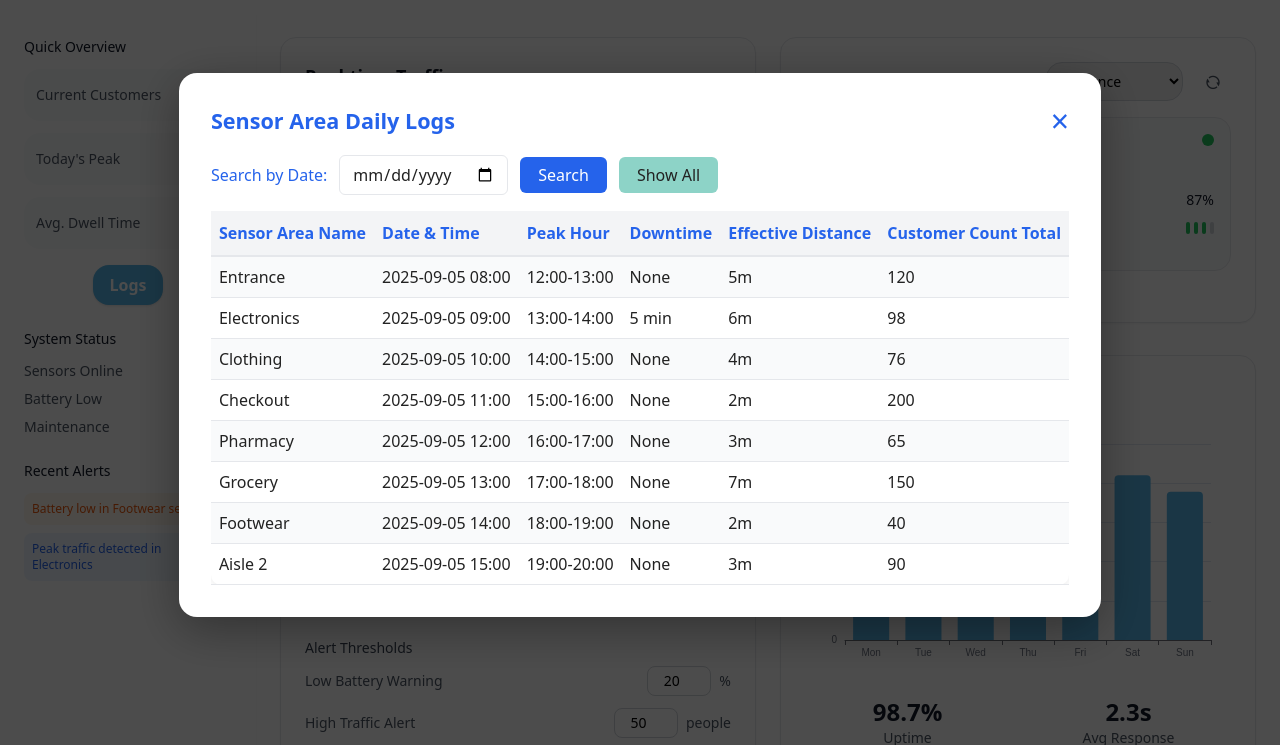
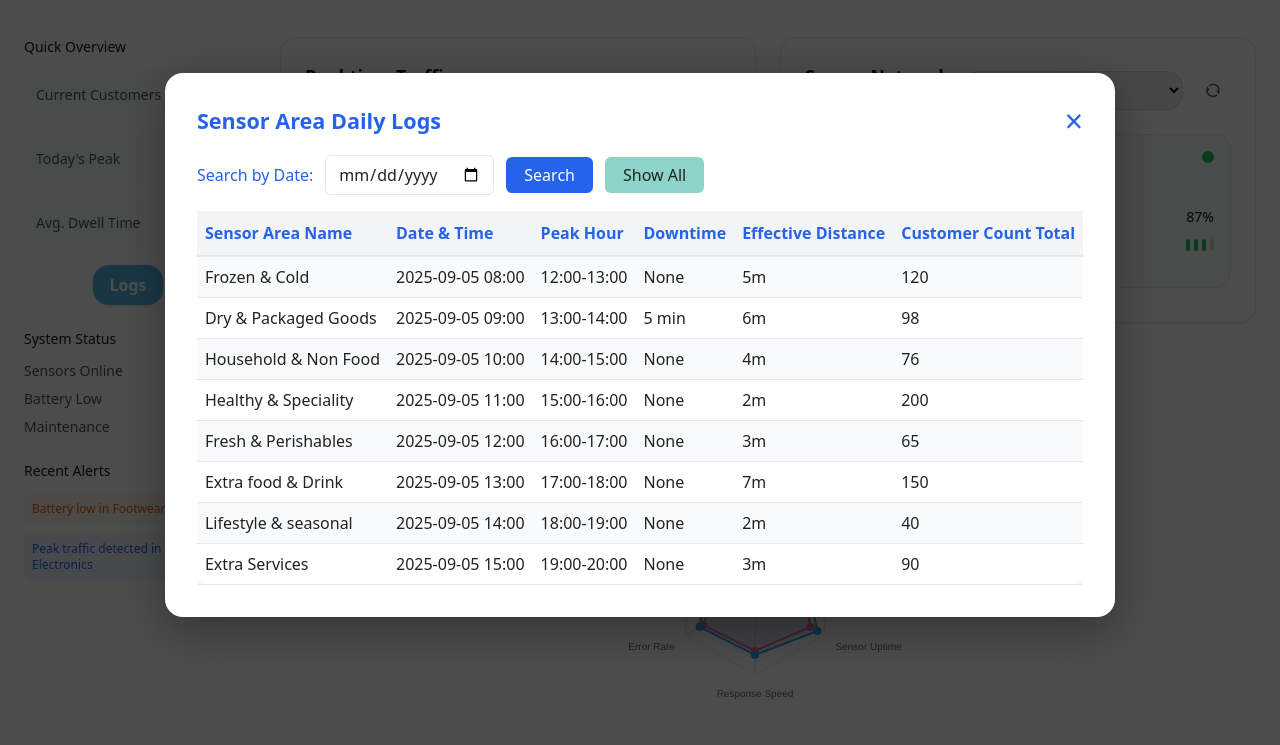
Before and after one commit to ruziwatakundanashe/IoT-Web-application, a plain HTML site: page index.html in a window 1280 px wide. Both pictures are taken after a click on the button "Logs". Shown: the part 55-800 px from the top of the page. Drawn offline with nearby package versions, Linux system fonts and the light colour scheme.

Commit message:
Update index.html

```diff
--- a/index.html
+++ b/index.html
@@ -12,7 +12,46 @@
     <link rel="stylesheet" href="https://cdnjs.cloudflare.com/ajax/libs/remixicon/4.6.0/remixicon.min.css">
     <script src="https://cdnjs.cloudflare.com/ajax/libs/echarts/5.5.0/echarts.min.js"></script>
     <style>
+    /*To  edit for the mobile responsive */
+/* ===== Responsive Dashboard ===== */
+@media (max-width: 768px) {
+  .dashboard {
+    flex-direction: column; /* stack sections vertically */
+  }
+
+  .card {
+    width: 100%;
+    margin-bottom: 15px;
+  }
+
+  #radarChart {
+    max-width: 100% !important;
+    max-height: 300px;
+  }
+}
+
+@media (max-width: 480px) {
+  h1, h2, h3 {
+    font-size: 1rem; /* smaller headings */
+  }
+
+  .card {
+    padding: 10px;
+  }
+
+  #radarChart {
+    max-height: 250px;
+  }
+}
+
+
         :where([class^="ri-"])::before { content: "\f3c2"; }
+        #radarChart {
+  max-width: 400px;
+  max-height: 400px;
+  margin: 0 auto; /* centers it */
+}
+
     </style>
 </head>
         <!-- Header: Application Title -->
@@ -96,13 +135,13 @@
                             <h3 class="text-lg font-semibold text-gray-900">Sensor Network Overview</h3>
                             <div class="flex items-center space-x-3">
                                 <select id="sensorFilter" class="border border-gray-300 rounded-lg px-3 py-2 text-sm pr-8">
-                                    <option value="ENT-01">Entrance</option>
-                                    <option value="ELC-01">Electronics</option>
-                                    <option value="CLO-01">Clothing</option>
-                                    <option value="CHK-01">Checkout</option>
-                                    <option value="PHR-01">Pharmacy</option>
-                                    <option value="GRC-01">Grocery</option>
-                                    <option value="FTW-01">Footwear</option>
+                                    <option value="ENT-01">Frozen  & Cold</option>
+                                    <option value="ELC-01">Dry & Packaged Goods</option>
+                                    <option value="CLO-01">Household & Non Food</option>
+                                    <option value="CHK-01">Healthy & Speciality</option>
+                                    <option value="PHR-01">Fresh & Perishables</option>
+                                    <option value="GRC-01">Extra Food & Drinks</option>
+                                    <option value="FTW-01">Lifestyle & Seasonal</option>
                                 </select>
                                 <button id="refreshBtn" class="text-gray-600 hover:text-gray-900 p-2" type="button">
                                     <div class="w-5 h-5 flex items-center justify-center">
@@ -118,6 +157,13 @@
                 </div>
 
                 <!-- Only one Sensor Configuration and one Analytics section -->
+<!--Edited-------------- -->
+<div class="card" style="max-width: 400px; margin: 20px auto;">
+    <h3>Sensor Performance Radar</h3>
+    <canvas id="radarChart" width="300" height="300"></canvas>
+  </div>
+
+
                 <div class="flex flex-col lg:flex-row gap-6">
                     <div class="bg-white rounded-lg shadow-sm border border-gray-200 p-6 flex-1" id="sensor-config">
                         <div class="flex items-center justify-between mb-4">
@@ -191,7 +237,7 @@
         // Sensor data for cards and charts
         const sensors = {
             'ENT-01': {
-                name: 'Entrance',
+                name: 'Frozen & Cold',
                 battery: '87%',
                 signal: 3,
                 color: 'green',
@@ -199,7 +245,7 @@
                 analytics: [1200, 1350, 1180, 1420, 1680, 2100, 1890]
             },
             'ELC-01': {
-                name: 'Electronics',
+                name: 'Dry & Packaed Foods',
                 battery: '92%',
                 signal: 4,
                 color: 'green',
@@ -207,7 +253,7 @@
                 analytics: [1100, 1200, 1300, 1400, 1500, 1600, 1700]
             },
             'CLO-01': {
-                name: 'Clothing',
+                name: 'Household & Non Food',
                 battery: '80%',
                 signal: 2,
                 color: 'orange',
@@ -215,7 +261,7 @@
                 analytics: [900, 950, 1000, 1050, 1100, 1150, 1200]
             },
             'CHK-01': {
-                name: 'Checkout',
+                name: 'Healthy & Speciality',
                 battery: '75%',
                 signal: 3,
                 color: 'green',
@@ -223,7 +269,7 @@
                 analytics: [1000, 1100, 1200, 1300, 1400, 1500, 1600]
             },
             'PHR-01': {
-                name: 'Pharmacy',
+                name: 'Fresh & Perishables',
                 battery: '88%',
                 signal: 4,
                 color: 'green',
@@ -231,7 +277,7 @@
                 analytics: [800, 850, 900, 950, 1000, 1050, 1100]
             },
             'GRC-01': {
-                name: 'Grocery',
+                name: 'Extra food & Drinks',
                 battery: '95%',
                 signal: 4,
                 color: 'green',
@@ -239,7 +285,7 @@
                 analytics: [1300, 1350, 1400, 1450, 1500, 1550, 1600]
             },
             'FTW-01': {
-                name: 'Footwear',
+                name: 'Lifestyle  & Seasonal',
                 battery: '22%',
                 signal: 2,
                 color: 'orange',
@@ -463,7 +509,7 @@ document.getElementById('resetConfigBtn').addEventListener('click', function() {
                         <tbody id="logsTableBody">
                             <!-- Logs for all 8 sensors, sample data -->
                             <tr style="background:#f9fafb;">
-                                <td style="padding:8px; border-bottom:1px solid #e5e7eb;">Entrance</td>
+                                <td style="padding:8px; border-bottom:1px solid #e5e7eb;">Frozen & Cold</td>
                                 <td style="padding:8px; border-bottom:1px solid #e5e7eb;">2025-09-05 08:00</td>
                                 <td style="padding:8px; border-bottom:1px solid #e5e7eb;">12:00-13:00</td>
                                 <td style="padding:8px; border-bottom:1px solid #e5e7eb;">None</td>
@@ -471,7 +517,7 @@ document.getElementById('resetConfigBtn').addEventListener('click', function() {
                                 <td style="padding:8px; border-bottom:1px solid #e5e7eb;">120</td>
                             </tr>
                             <tr>
-                                <td style="padding:8px; border-bottom:1px solid #e5e7eb;">Electronics</td>
+                                <td style="padding:8px; border-bottom:1px solid #e5e7eb;">Dry & Packaged Goods</td>
                                 <td style="padding:8px; border-bottom:1px solid #e5e7eb;">2025-09-05 09:00</td>
                                 <td style="padding:8px; border-bottom:1px solid #e5e7eb;">13:00-14:00</td>
                                 <td style="padding:8px; border-bottom:1px solid #e5e7eb;">5 min</td>
@@ -479,7 +525,7 @@ document.getElementById('resetConfigBtn').addEventListener('click', function() {
                                 <td style="padding:8px; border-bottom:1px solid #e5e7eb;">98</td>
                             </tr>
                             <tr style="background:#f9fafb;">
-                                <td style="padding:8px; border-bottom:1px solid #e5e7eb;">Clothing</td>
+                                <td style="padding:8px; border-bottom:1px solid #e5e7eb;">Household & Non Food</td>
                                 <td style="padding:8px; border-bottom:1px solid #e5e7eb;">2025-09-05 10:00</td>
                                 <td style="padding:8px; border-bottom:1px solid #e5e7eb;">14:00-15:00</td>
                                 <td style="padding:8px; border-bottom:1px solid #e5e7eb;">None</td>
@@ -487,7 +533,7 @@ document.getElementById('resetConfigBtn').addEventListener('click', function() {
                                 <td style="padding:8px; border-bottom:1px solid #e5e7eb;">76</td>
                             </tr>
                             <tr>
-                                <td style="padding:8px; border-bottom:1px solid #e5e7eb;">Checkout</td>
+                                <td style="padding:8px; border-bottom:1px solid #e5e7eb;">Healthy & Speciality</td>
                                 <td style="padding:8px; border-bottom:1px solid #e5e7eb;">2025-09-05 11:00</td>
                                 <td style="padding:8px; border-bottom:1px solid #e5e7eb;">15:00-16:00</td>
                                 <td style="padding:8px; border-bottom:1px solid #e5e7eb;">None</td>
@@ -495,7 +541,7 @@ document.getElementById('resetConfigBtn').addEventListener('click', function() {
                                 <td style="padding:8px; border-bottom:1px solid #e5e7eb;">200</td>
                             </tr>
                             <tr style="background:#f9fafb;">
-                                <td style="padding:8px; border-bottom:1px solid #e5e7eb;">Pharmacy</td>
+                                <td style="padding:8px; border-bottom:1px solid #e5e7eb;">Fresh & Perishables</td>
                                 <td style="padding:8px; border-bottom:1px solid #e5e7eb;">2025-09-05 12:00</td>
                                 <td style="padding:8px; border-bottom:1px solid #e5e7eb;">16:00-17:00</td>
                                 <td style="padding:8px; border-bottom:1px solid #e5e7eb;">None</td>
@@ -503,7 +549,7 @@ document.getElementById('resetConfigBtn').addEventListener('click', function() {
                                 <td style="padding:8px; border-bottom:1px solid #e5e7eb;">65</td>
                             </tr>
                             <tr>
-                                <td style="padding:8px; border-bottom:1px solid #e5e7eb;">Grocery</td>
+                                <td style="padding:8px; border-bottom:1px solid #e5e7eb;">Extra food & Drink </td>
                                 <td style="padding:8px; border-bottom:1px solid #e5e7eb;">2025-09-05 13:00</td>
                                 <td style="padding:8px; border-bottom:1px solid #e5e7eb;">17:00-18:00</td>
                                 <td style="padding:8px; border-bottom:1px solid #e5e7eb;">None</td>
@@ -511,7 +557,7 @@ document.getElementById('resetConfigBtn').addEventListener('click', function() {
                                 <td style="padding:8px; border-bottom:1px solid #e5e7eb;">150</td>
                             </tr>
                             <tr style="background:#f9fafb;">
-                                <td style="padding:8px; border-bottom:1px solid #e5e7eb;">Footwear</td>
+                                <td style="padding:8px; border-bottom:1px solid #e5e7eb;">Lifestyle & seasonal </td>
                                 <td style="padding:8px; border-bottom:1px solid #e5e7eb;">2025-09-05 14:00</td>
                                 <td style="padding:8px; border-bottom:1px solid #e5e7eb;">18:00-19:00</td>
                                 <td style="padding:8px; border-bottom:1px solid #e5e7eb;">None</td>
@@ -519,7 +565,7 @@ document.getElementById('resetConfigBtn').addEventListener('click', function() {
                                 <td style="padding:8px; border-bottom:1px solid #e5e7eb;">40</td>
                             </tr>
                             <tr>
-                                <td style="padding:8px; border-bottom:1px solid #e5e7eb;">Aisle 2</td>
+                                <td style="padding:8px; border-bottom:1px solid #e5e7eb;">Extra Services</td>
                                 <td style="padding:8px; border-bottom:1px solid #e5e7eb;">2025-09-05 15:00</td>
                                 <td style="padding:8px; border-bottom:1px solid #e5e7eb;">19:00-20:00</td>
                                 <td style="padding:8px; border-bottom:1px solid #e5e7eb;">None</td>
@@ -548,5 +594,48 @@ document.getElementById('resetConfigBtn').addEventListener('click', function() {
             }
         });
         </script>
+<!--Eddited here by  TAkudzwa ---->
+<script src="https://cdn.jsdelivr.net/npm/chart.js"></script>
+<script>
+  const ctxRadar = document.getElementById('radarChart').getContext('2d');
+  const radarChart = new Chart(ctxRadar, {
+    type: 'radar',
+    data: {
+      labels: ['Battery Health', 'Signal Strength', 'Sensor Uptime', 'Response Speed', 'Error Rate', 'Coverage'],
+      datasets: [
+        {
+          label: 'Today',
+          data: [85, 70, 90, 75, 80, 65],
+          backgroundColor: 'rgba(54, 162, 235, 0.2)',
+          borderColor: 'rgba(54, 162, 235, 1)',
+          pointBackgroundColor: 'rgba(54, 162, 235, 1)',
+          borderWidth: 2
+        },
+        {
+          label: 'Yesterday',
+          data: [60, 65, 80, 70, 75, 50],
+          backgroundColor: 'rgba(255, 99, 132, 0.2)',
+          borderColor: 'rgba(255, 99, 132, 1)',
+          pointBackgroundColor: 'rgba(255, 99, 132, 1)',
+          borderWidth: 2
+        }
+      ]
+    },
+    options: {
+      responsive: true,
+      maintainAspectRatio: false,
+      scales: {
+        r: {
+          angleLines: { color: '#ddd' },
+          suggestedMin: 0,
+          suggestedMax: 100
+        }
+      }
+    }
+  });
+
+</script>
+
+
 </body>
 </html>
```
